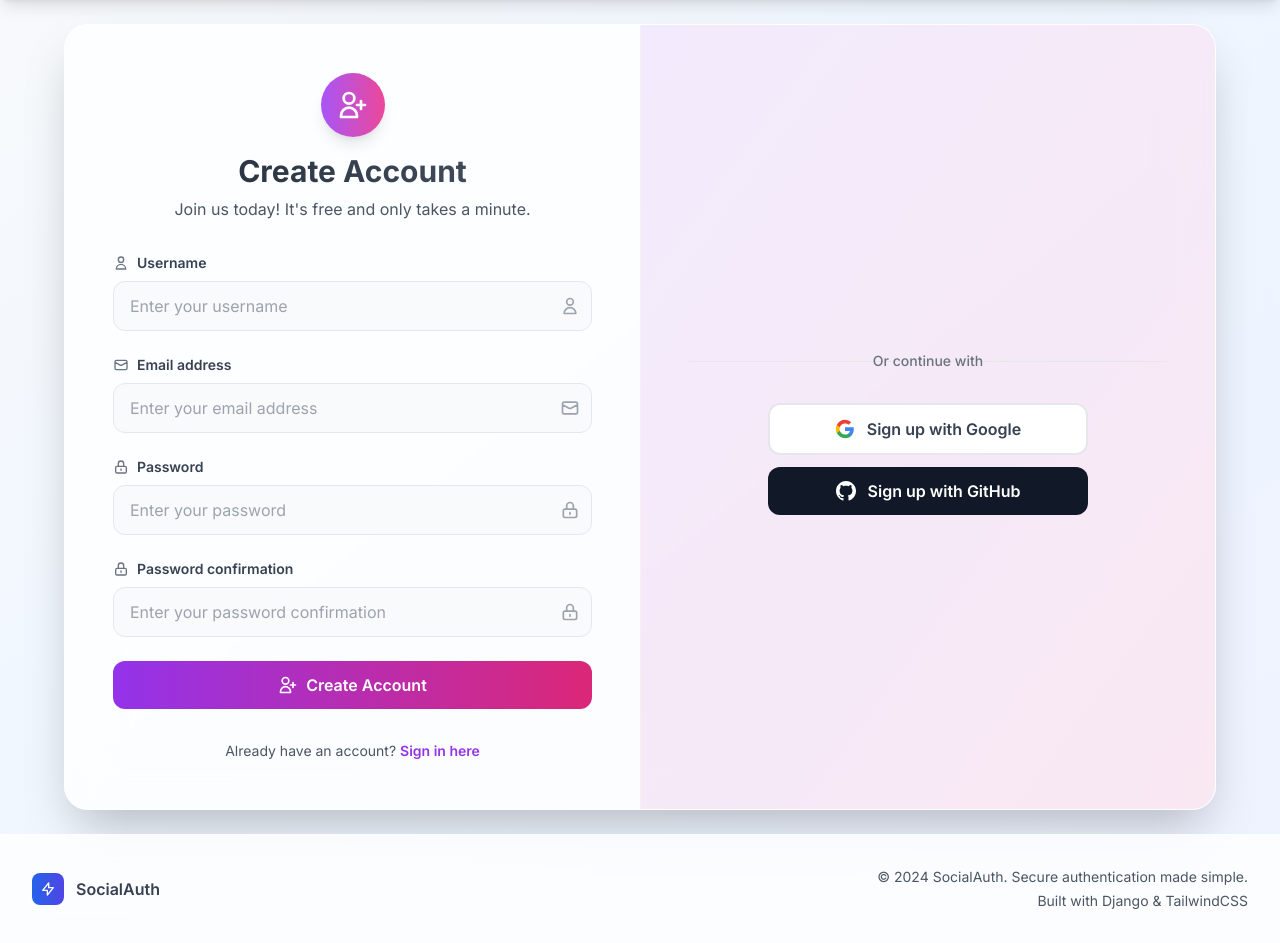
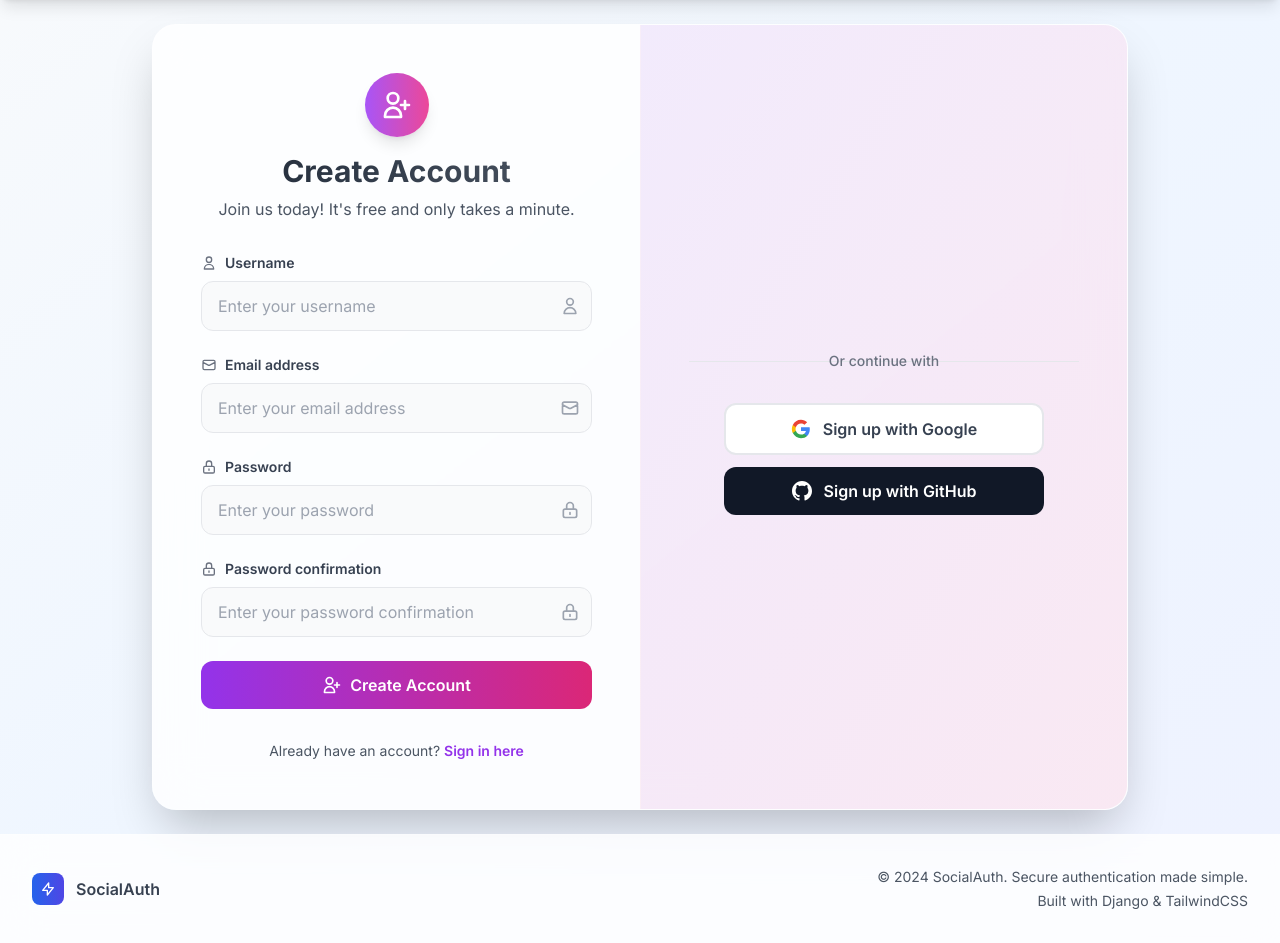
Before and after one commit to ramim141/django-social-authentication, a Django app: page /signup/ in a window 1280 px wide. Shown: the part 81-1024 px from the top of the page. Run offline with Django 5.2, Linux system fonts and the light colour scheme; some libraries are stand-ins or nearby versions.

Commit message:
requirement updated

```diff
--- a/authentication_app/templates/authentication_app/base.html
+++ b/authentication_app/templates/authentication_app/base.html
@@ -84,7 +84,7 @@
 
     </style>
 </head>
-<body class="bg-gradient-to-br from-slate-50 via-blue-50 to-indigo-50 min-h-screen flex flex-col">
+<body class="bg-gradient-to-br from-slate-50 via-blue-50 to-indigo-50 min-h-screen flex flex-col ">
 
     <!-- Enhanced Responsive Navbar -->
     <nav class="bg-white/80 backdrop-blur-custom shadow-lg border-b border-white/20 sticky top-0 z-50">
--- a/authentication_app/templates/authentication_app/signup.html
+++ b/authentication_app/templates/authentication_app/signup.html
@@ -3,7 +3,7 @@
 {% block title %}Create Your Account{% endblock %}
 
 {% block content %}
-<div class="min-h-screen flex items-center justify-center p-2 sm:p-4 lg:p-6">
+<div class="min-h-screen flex items-center justify-center p-2 sm:p-4 lg:p-6 max-w-5xl mx-auto">
     <div class="flex flex-col xl:flex-row bg-white/80 backdrop-blur-xl shadow-2xl rounded-2xl sm:rounded-3xl w-full max-w-sm sm:max-w-md md:max-w-lg lg:max-w-2xl xl:max-w-6xl border border-white/20 overflow-hidden">
 
         <!-- Left Side: Form - Responsive -->
--- a/requirements.txt
+++ b/requirements.txt
@@ -1,2 +1,5 @@
+Django
+django-environ
+psycopg2-binary
 whitenoise
 gunicorn
```
